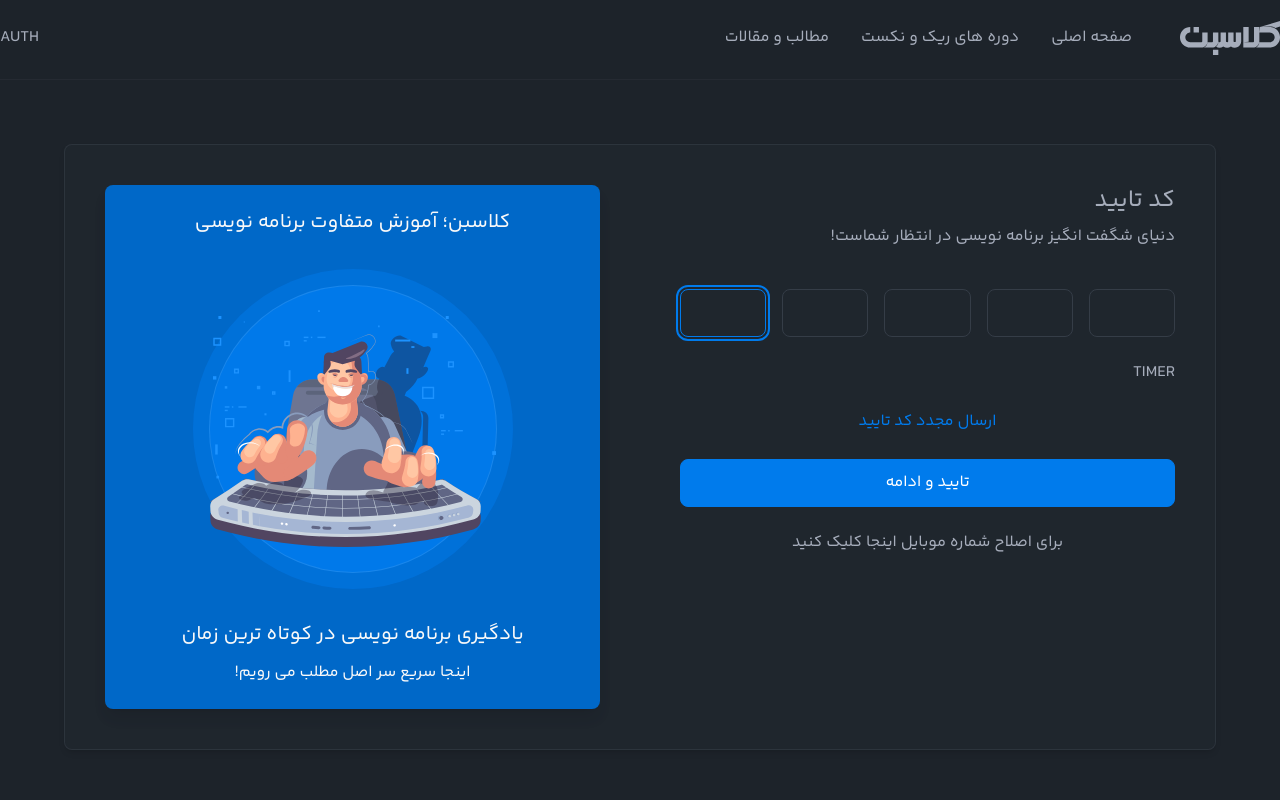
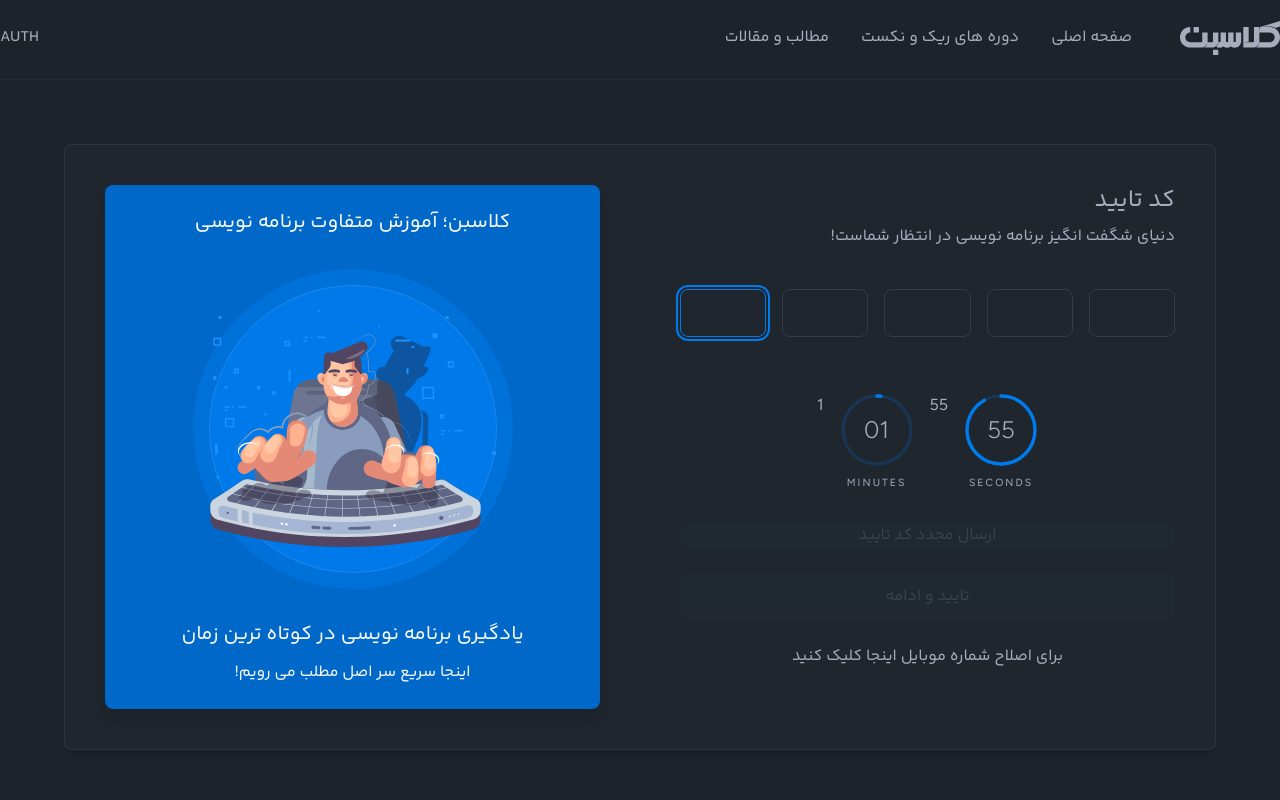
Before and after one commit to amanjiw/classbon, a Next.js app: page /verify in a window 1280 px wide. Shown: the top 800 px of the page. Built offline with nearby package versions, Linux system fonts and the light colour scheme.

Commit message:
feat:zod schema

```diff
--- a/package.json
+++ b/package.json
@@ -13,6 +13,7 @@
 		"test:generate-output": "jest --json --outputFile=.jest-test-results.json"
 	},
 	"dependencies": {
+		"@hookform/resolvers": "^3.6.0",
 		"@tanstack/react-query": "^5.45.0",
 		"@tanstack/react-query-devtools": "^5.45.0",
 		"axios": "^1.6.5",
@@ -25,6 +26,7 @@
 		"react-hook-form": "^7.52.0",
 		"react-intersection-observer": "^9.10.3",
 		"react-timer-hook": "^3.0.7",
+		"zod": "^3.23.8",
 		"zustand": "^4.5.2"
 	},
 	"devDependencies": {
--- a/src/app/(auth)/signin/_components/SigninForm.tsx
+++ b/src/app/(auth)/signin/_components/SigninForm.tsx
@@ -7,6 +7,8 @@ import TextInput from "@/app/_components/form-input/text-input/TextInput";
 import { useSignin } from "../_api/signin";
 import { useRouter } from "next/navigation";
 import { useNotificationStore } from "@/stores/notification-store";
+import { zodResolver } from "@hookform/resolvers/zod";
+import { signinScheme } from "../types/signin.schema";
 
 const SignInForm = () => {
 	const {
@@ -14,7 +16,7 @@ const SignInForm = () => {
 		handleSubmit,
 		formState: { errors },
 		getValues,
-	} = useForm<Signin>();
+	} = useForm<Signin>({ resolver: zodResolver(signinScheme) });
 
 	const router = useRouter();
 	const showNotification = useNotificationStore(
@@ -48,17 +50,6 @@ const SignInForm = () => {
 					name={"mobile"}
 					errors={errors}
 					placeholder="شماره موبایل"
-					rules={{
-						required: "شماره موبایل الزامی اسن.",
-						maxLength: {
-							value: 11,
-							message: "شماره موبایل باید 11 رقم باشد",
-						},
-						minLength: {
-							value: 11,
-							message: "شماره موبایل باید 11 رقم باشد",
-						},
-					}}
 				/>
 				<Button
 					type="submit"
--- /dev/null
+++ b/src/app/(auth)/signin/types/signin.schema.ts
@@ -0,0 +1,9 @@
+import { z } from "zod";
+
+export const signinScheme = z.object({
+	mobile: z
+		.string()
+		.regex(/^09[0-9]$/, {
+			message: "شماره موبایل باید 11 رقم باشد، و فرمت آن صحیح باشد.",
+		}),
+});
--- a/src/app/(auth)/signin/types/signin.types.ts
+++ b/src/app/(auth)/signin/types/signin.types.ts
@@ -1,3 +1,4 @@
-export interface Signin {
-	mobile: "string";
-}
+import { z } from "zod";
+import { signinScheme } from "./signin.schema";
+
+export type Signin = z.infer<typeof signinScheme>;
--- /dev/null
+++ b/src/app/(auth)/verify/_api/send-auth-code.ts
@@ -0,0 +1,19 @@
+import { createData } from "@/core/http-service/http-service";
+import { useMutation } from "@tanstack/react-query";
+
+export const SendAuthCode = (username: string): Promise<any> => {
+	return createData("/send-auth-code", { username });
+};
+
+type UseSendAuthCodeOptions = {
+	onSuccess?: () => void;
+};
+
+export const useSendAuthCode = ({ onSuccess }: UseSendAuthCodeOptions = {}) => {
+	const { mutate: submit, isPending } = useMutation({
+		mutationFn: SendAuthCode,
+		onSuccess: onSuccess,
+	});
+
+	return { submit, isPending };
+};
--- a/src/app/(auth)/verify/_components/VerificationForm.tsx
+++ b/src/app/(auth)/verify/_components/VerificationForm.tsx
@@ -3,11 +3,60 @@
 import Link from "next/link";
 import Button from "@/app/_components/button/Button";
 import AuthCode from "@/app/_components/auth-code/AuthCode";
-import { useRef } from "react";
+import { useRef, useState } from "react";
 import { AuthCodeRef } from "@/app/_components/auth-code/authCode.types";
+import { Timer } from "@/app/_components/timer/Timer";
+import { TimerRef } from "@/app/_components/timer/timer.type";
+import { useSendAuthCode } from "../_api/send-auth-code";
+import { useNotificationStore } from "@/stores/notification-store";
+import { useSearchParams } from "next/navigation";
+import { useForm } from "react-hook-form";
+import { VerifyUserModle } from "../_types/verify-user.type";
+
+const getTwoMinutesFromNow = () => {
+	const time = new Date();
+	time.setSeconds(time.getSeconds() + 120);
+	return time;
+};
 
 const VerificationForm = () => {
+	const [showResendCode, setShowResendCode] = useState<boolean>(false);
 	const authCodeRef = useRef<AuthCodeRef>(null);
+	const timerRef = useRef<TimerRef>(null);
+
+	const {
+		handleSubmit,
+		setValue,
+		register,
+		formState: { errors, isValid },
+	} = useForm<VerifyUserModle>();
+
+	const showNotification = useNotificationStore(
+		(state) => state.showNotification
+	);
+
+	const params = useSearchParams();
+	const username = params.get("mobile")!;
+
+	const sendAuthCode = useSendAuthCode({
+		onSuccess: () => {
+			//show notification
+			showNotification({ type: "info", message: "کد تایید ارسال شده." });
+		},
+	});
+
+	const onSubmit = (data: VerifyUserModle) => {
+		data.username = username;
+		console.log(data);
+	};
+
+	register("code", { validate: (value) => (value ?? "").length === 5 });
+
+	const resendAuthCode = () => {
+		timerRef.current?.restart(getTwoMinutesFromNow());
+		setShowResendCode(false);
+		sendAuthCode.submit(username);
+	};
 
 	return (
 		<>
@@ -15,19 +64,34 @@ const VerificationForm = () => {
 			<p className="mt-2">
 				دنیای شگفت انگیز برنامه نویسی در انتظار شماست!
 			</p>
-			<form className="flex flex-col gap-6 mt-10 flex-1">
+			<form
+				className="flex flex-col gap-6 mt-10 flex-1"
+				onSubmit={handleSubmit(onSubmit)}
+			>
 				<AuthCode
 					className="mt-10"
 					ref={authCodeRef}
 					onChange={(value) => {
-						console.log(value);
+						setValue("code", value, { shouldValidate: true });
 					}}
 				/>
-				Timer
-				<Button isLink={true} onClick={authCodeRef.current?.focus}>
+				<Timer
+					className="my-8"
+					size="small"
+					expiryTimestamp={getTwoMinutesFromNow()}
+					showDays={false}
+					showHours={false}
+					onExpire={() => setShowResendCode(true)}
+					ref={timerRef}
+				/>
+				<Button
+					isLink={true}
+					isDisabled={!showResendCode}
+					onClick={resendAuthCode}
+				>
 					ارسال مجدد کد تایید
 				</Button>
-				<Button type="submit" variant="primary">
+				<Button type="submit" variant="primary" isDisabled={!isValid}>
 					تایید و ادامه
 				</Button>
 				<div className="flex items-start gap-1 justify-center mt-auto">
--- a/src/app/_components/form-input/text-input/TextInput.tsx
+++ b/src/app/_components/form-input/text-input/TextInput.tsx
@@ -5,7 +5,6 @@ import Textbox from "../../textbox/Textbox";
 const TextInput = <TFormValues extends FieldValues>({
 	name,
 	register,
-	rules,
 	errors,
 	variant,
 	...rest
@@ -16,7 +15,7 @@ const TextInput = <TFormValues extends FieldValues>({
 	return (
 		<>
 			<Textbox
-				{...register(name, rules)}
+				{...register(name)}
 				{...(hasError ? { variant: "error" } : { variant: variant })}
 				{...rest}
 			/>
--- a/src/app/_components/form-input/text-input/text-input.types.ts
+++ b/src/app/_components/form-input/text-input/text-input.types.ts
@@ -14,6 +14,5 @@ export type TextInputProps<TFormValues extends FieldValues> = Omit<
 > & {
 	register: UseFormRegister<TFormValues>;
 	name: Path<TFormValues>;
-	rules?: RegisterOptions<TFormValues>;
 	errors: Partial<DeepMap<TFormValues, FieldError>>;
 };
--- a/src/app/_components/timer/timer.type.ts
+++ b/src/app/_components/timer/timer.type.ts
@@ -18,7 +18,7 @@ export type TimerProps = VariantWithGradient & {
 	showTitle?: boolean;
 	showDays?: boolean;
 	showHours?: boolean;
-	onExpire: () => void;
+	onExpire?: () => void;
 };
 
 export type TimerProgressProps = VariantWithGradient & {
```
Also changed, not shown: 1 other file (tests, documents, lock files or other folders).
